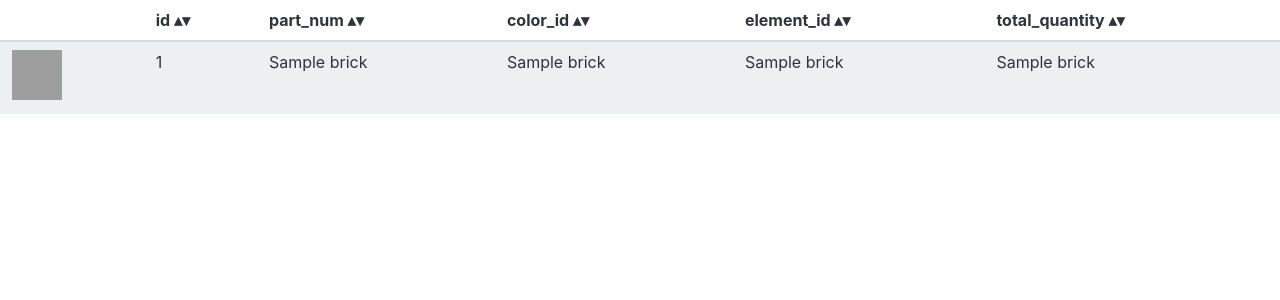
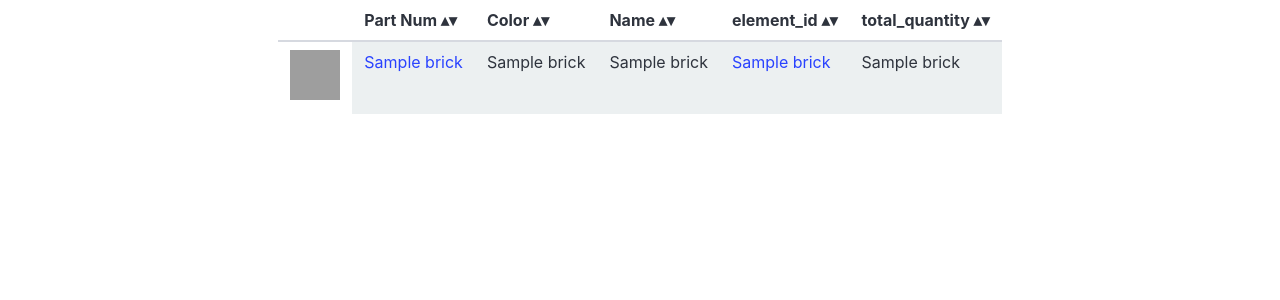
Before and after one commit to tylerobara/BrickTracker, a Flask app: template templates/parts.html in a window 1280 px wide. Shown: the part 52-352 px from the top of the page. Run offline with Flask 3, Linux system fonts and the light colour scheme; the template is opened without the code that fills it: most values are stand-ins (such as "Sample title", 1, 10 or a date in 2020); some libraries are stand-ins or nearby versions; grey boxes are pictures that could not be loaded.

Commit message:
Updated Parts

```diff
--- a/app.py
+++ b/app.py
@@ -457,21 +457,21 @@ def missing():
 def parts():
     conn = sqlite3.connect('app.db')
     cursor = conn.cursor()
-    cursor.execute('SELECT id, part_num, color_id, element_id, part_img_url_id, SUM(quantity) AS total_quantity FROM inventory GROUP BY id, part_num, part_img_url_id, color_id, element_id;')
+    cursor.execute('SELECT id, part_num, color_id, color_name, element_id, part_img_url_id, SUM(quantity) AS total_quantity, name FROM inventory GROUP BY id, part_num, part_img_url_id, color_id, color_name, element_id, name;')
 
     results = cursor.fetchall()
     missing_list = [list(i) for i in results]
     cursor.close()
     conn.close()
 
-    color_file = np.loadtxt("colors.csv",delimiter=",",dtype="str")
+    #color_file = np.loadtxt("colors.csv",delimiter=",",dtype="str")
 
-    color_dict = {str(code): name for code, name, _, _ in color_file}
+    #color_dict = {str(code): name for code, name, _, _ in color_file}
 
-    for item in missing_list:
-        color_code = str(item[2])
-        if color_code in color_dict:
-            item[2] = color_dict[color_code]
+    #for item in missing_list:
+    #    color_code = str(item[2])
+    #    if color_code in color_dict:
+    #        item[2] = color_dict[color_code]
 
     return render_template('parts.html',missing_list=missing_list)
 
--- a/templates/parts.html
+++ b/templates/parts.html
@@ -24,22 +24,27 @@ table.sortable tbody tr:nth-child(2n+1) td {
   background: #ecf0f1;
 }
 
-table {
-    width: 100%; /* Ensure the table takes full width of its container */
-
+@media only screen and (max-width: 480px) {
+    /* horizontal scrollbar for tables if mobile screen */
+	img {
+		margin:0;
+		padding: 0;
+		min-width: 50px;
+		min-height: 50px;
+		display: block !important;
+		width: 50px;
+		height: 50px;
+	}
 }
 
-td {
-    overflow: hidden;
-    text-overflow: ellipsis;
-    word-wrap: break-word;
-}
+@media only screen and (min-width: 600px) {
+  img {
+	margin:0;
+	padding: 0;
+	width: 50px;
+	height: 50px;
+  }
 
-.name-class {
-  max-width: 300px;
-  overflow: hidden;
-  white-space: nowrap;
-  text-overflow: ellipsis;
 }
 
 @media only screen and (min-width: 600px) {
@@ -59,70 +64,18 @@ td {
 
 }
 
+.name-class {
+  max-width: 200px;
+  overflow: hidden;
+  white-space: nowrap;
+  text-overflow: ellipsis;
+}
 
 
 
 
-      /* Chrome, Safari, Edge, Opera */
-input::-webkit-outer-spin-button,
-input::-webkit-inner-spin-button {
-  -webkit-appearance: none;
-  margin: 0;
-}
-
-/* Firefox */
-input[type=number] {
-  -moz-appearance: textfield;
-}
-
-.header {
-width:100%;
-    text-align:center;
-z-index: 99;
-background-color: white;
-}
-
-.content {
-	padding: 16px;
-}
-
-
-.inputContainer {
-	  display: inline-block; /* Display as an inline block */
-	    vertical-align: middle; /* Center vertically within the cell */
-	    width: 120px;
-}
-
-.inputContainer form {
-	margin: 5% auto 5% auto;
-}
-
-.inputField {
-	  display: flex;
-  align-items: center; /* Align items vertically */
-  width: 100%; /* Ensure inputField fills out inputContainer */
-  height: 100%; /* Ensure inputField fills out inputContainer */
-}
-.inputField input {
-	flex: 1;
-	width: 70%;
-	padding: 0px;
-	margin: auto 2.5px auto 2.5px;
-}
-.inputField button {
-	width: 30%;
-	padding: 0px;
-	margin: 0 2.5px 0 2.5px;
-}
-
-.square-button {
-	background-color: white;
-  border: 1px solid #d1d1d1;
-}
-
-
       /* Modal Styles */
-      #lightbox-modal {
+#lightbox-modal {
   display: none;
   position: fixed;
   z-index: 1000;
@@ -144,6 +97,8 @@ background-color: white;
 .lightbox-content {
   max-width: 90%;
   max-height: 90%;
+    height: auto;
+  width: auto;
   position: absolute;
   top: 50%;
   left: 50%;
@@ -213,13 +168,13 @@ background-color: white;
 	</nav>
 	<center>
 	<div class="center-table" >
-		<table id="data" class="table sortable">
+		<table id="data" class="table tablemobile sortable">
 			<thead>
 			  <tr>
 				<th class="sorttable_nosort"></th>
-				<th >id</th>
-				<th >part_num</th>
-				<th >color_id</th>
+				<th >Part Num</th>
+				<th >Color</th>
+				<th class="name-class" >Name</th>
 				<th >element_id</th>
 				<th >total_quantity</th>
 			  </tr>
@@ -228,15 +183,15 @@ background-color: white;
 			  {% for brick in missing_list %}
 				<tr>
 					{% if brick[4] == 'nil' %}
-					<td><img src="{{ '/static/none.jpg' }}" class="lightbox-trigger" alt="id: {{ brick[0] }},  color: {{ brick[2] }}, qty: {{ brick[5] }}" style="height: 50px; width: 50px;margin:0;padding: 0;" loading="lazy"></td>
+					<td style="background-color:#ffffff;" ><img src="{{ '/static/none.jpg' }}" class="lightbox-trigger" alt="id: {{ brick[0] }},  color: {{ brick[3] }}, qty: {{ brick[6] }}" loading="lazy"></td>
 					{% else %}
-					<td><img src="{{ '/static/parts/' + brick[4] + '.jpg' }}" alt="id: {{ brick[0] }},  color: {{ brick[2] }}, qty: {{ brick[5] }}" class="lightbox-trigger" style="height: 50px; width: 50px;margin:0;padding: 0;" loading="lazy"></td>
+					<td style="background-color:#ffffff;" ><img src="{{ '/static/parts/' + brick[5] + '.jpg' }}" alt="id: {{ brick[0] }},  color: {{ brick[3] }}, qty: {{ brick[6] }}" class="lightbox-trigger" loading="lazy"></td>
 					{% endif %}
-				  <td>{{ brick[0] }}</td>
-				  <td>{{ brick[1] }}</td>
-				  <td>{{ brick[2] }}</td>
-				  <td>{{ brick[3] }}</td>
-				  <td>{{ brick[5] }}</td>
+				  <td><a target="_blank" href="https://www.bricklink.com/v2/catalog/catalogitem.page?P={{ brick[1] }}">{{ brick[1] }}</a></td>
+				  <td class="name-class">{{ brick[3] }}</td>
+				  <td>{{ brick[7] }}</td>
+				  <td><a target="_blank" href="https://www.rebrickable.com/elements/{{ brick[4] }}">{{ brick[4] }}</a></td>
+				  <td>{{ brick[6] }}</td>
 				</tr>
 			  {% endfor %}
 			</tbody>
```
